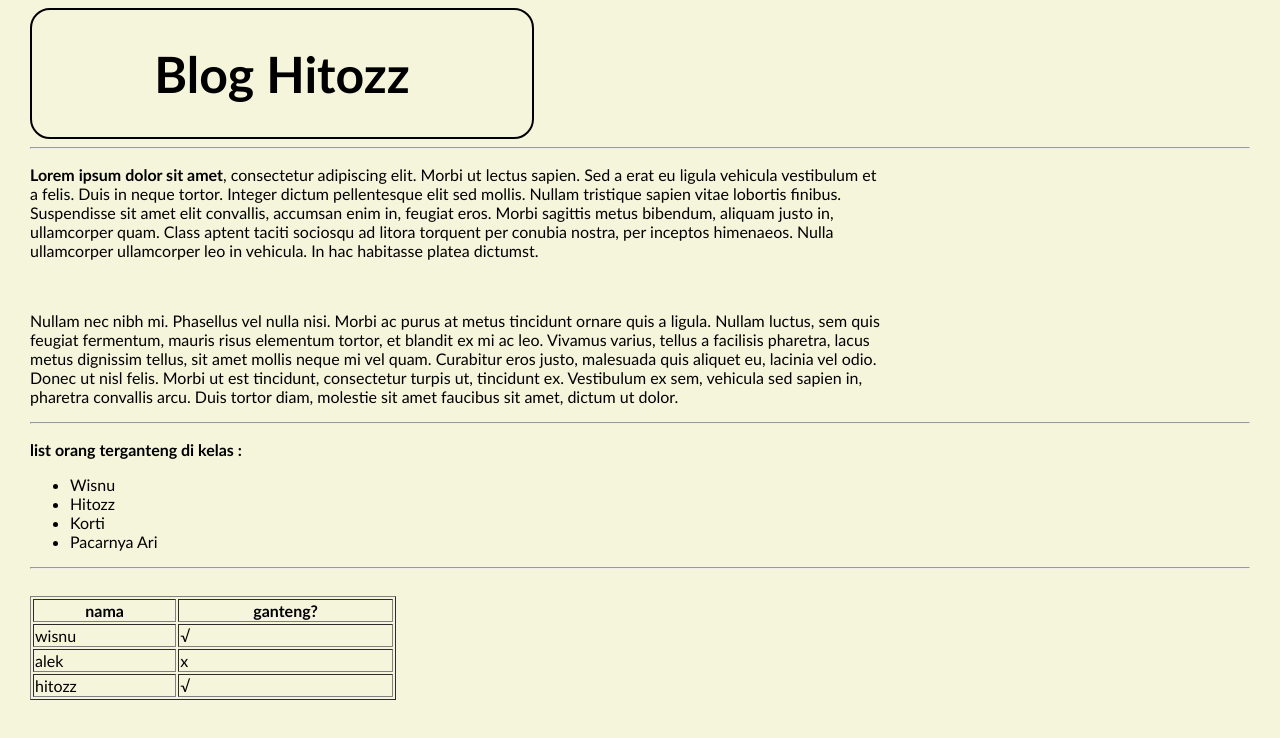
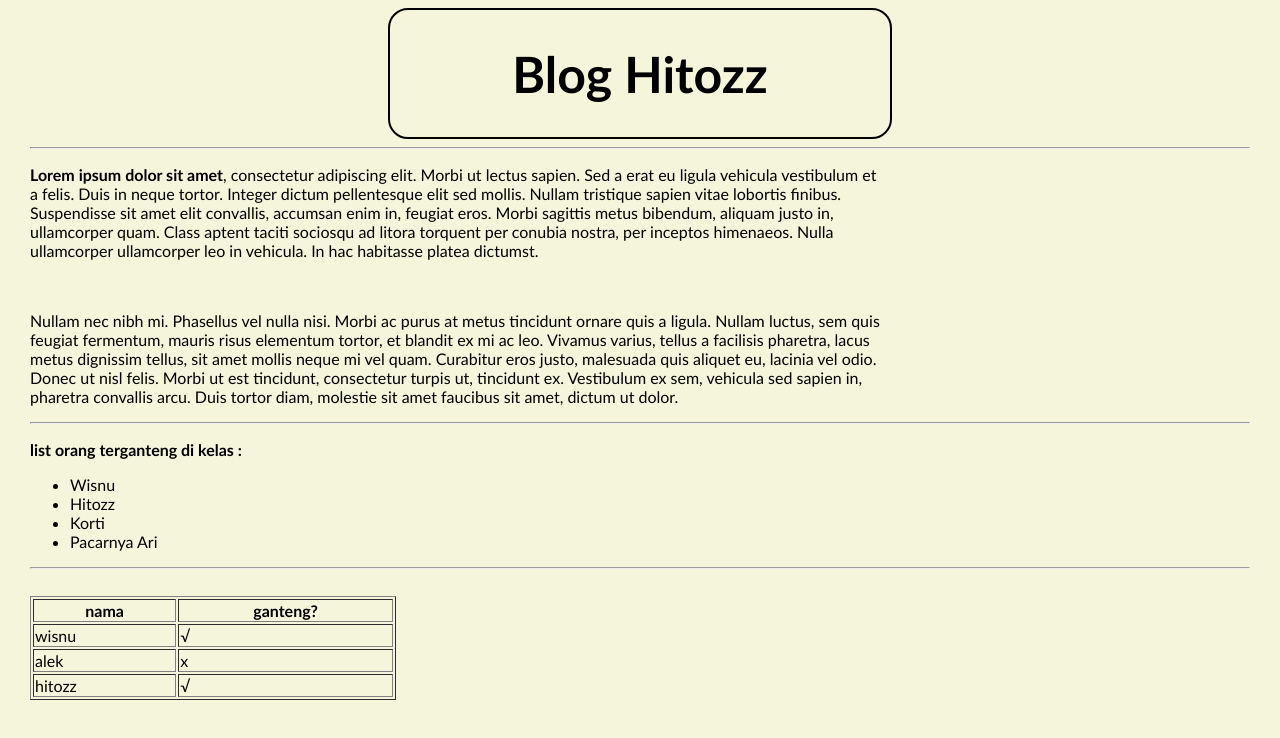
Before and after one commit to hitozz0/Porto, a plain HTML site: page page/blog.html in a window 1280 px wide. Drawn offline with Linux system fonts and the light colour scheme.

Commit message:
Update style.css
upd

```diff
--- a/css/style.css
+++ b/css/style.css
@@ -7,12 +7,14 @@ body{
     margin-right: 30px;
 }
 .header{
+    position: sticky;
     text-align: center;
     width: 500px;
     border: 2px solid black;
     border-radius: 20px;
     display: flex;
     justify-content: center;
+    margin: auto;
 }
 .para1{
     width: 70%;
```
